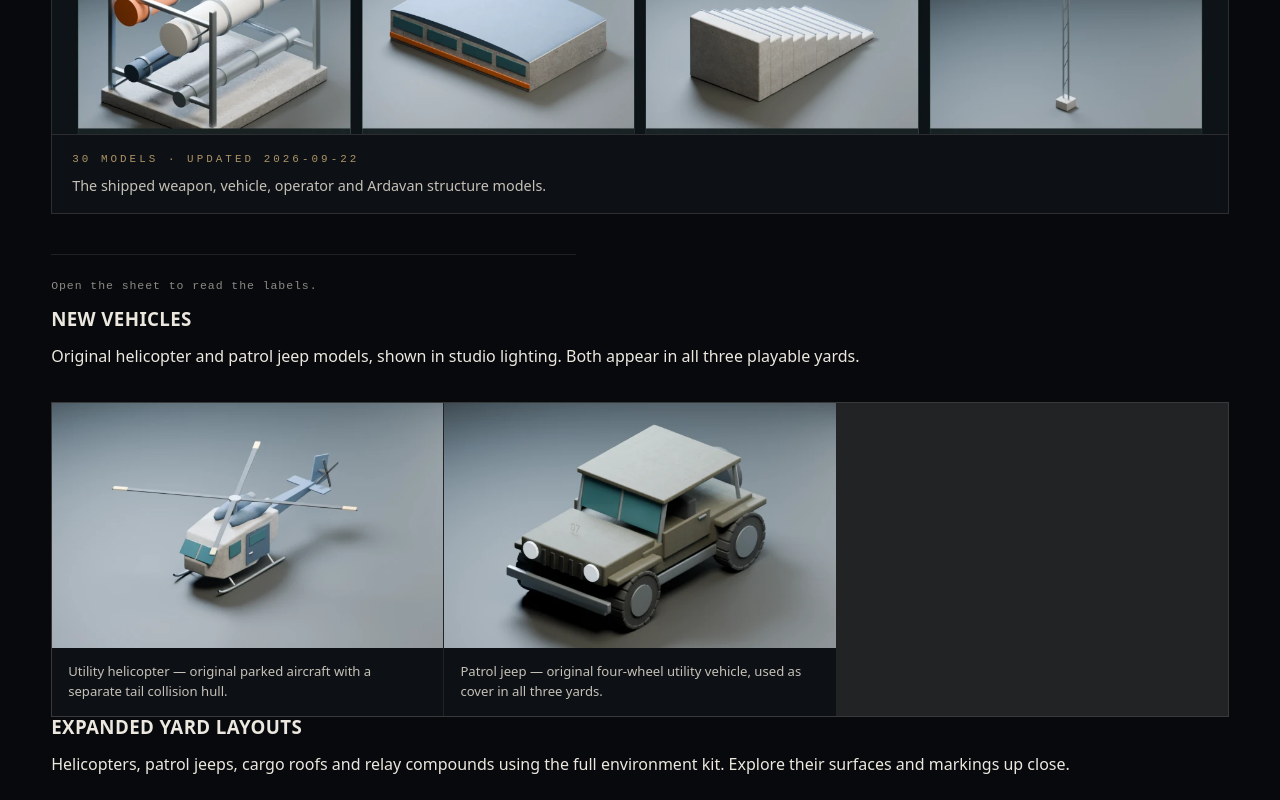
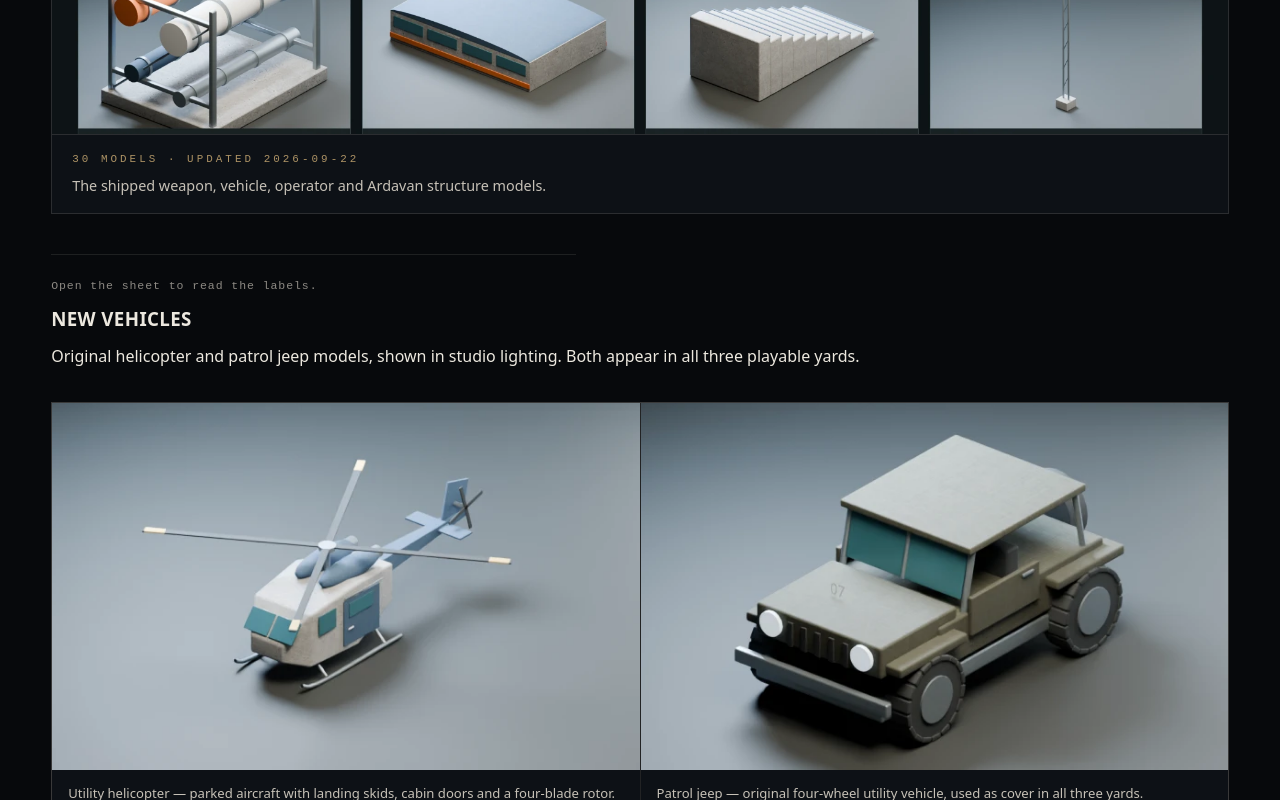
Before and after one commit to profullstack/nightcell7, a Next.js app in the folder apps/site/: page / in a window 1280 px wide. Shown: the part 11200-12000 px from the top of the page. Built offline with nearby package versions, Linux system fonts and the light colour scheme.

Commit message:
fix(site): fill paired gallery rows with vehicle artwork

```diff
--- a/apps/site/app/globals.css
+++ b/apps/site/app/globals.css
@@ -1752,3 +1752,10 @@ a {
     flex-wrap: wrap;
   }
 }
+
+/* Two-image asset strips fill the row instead of leaving a third empty cell. */
+@media (min-width: 761px) {
+  .strip:has(> li:nth-child(2):last-child) {
+    grid-template-columns: repeat(2, minmax(0, 1fr));
+  }
+}
```
Also changed, not shown: apps/site/public/media/yard-vehicles/manifest.json.
